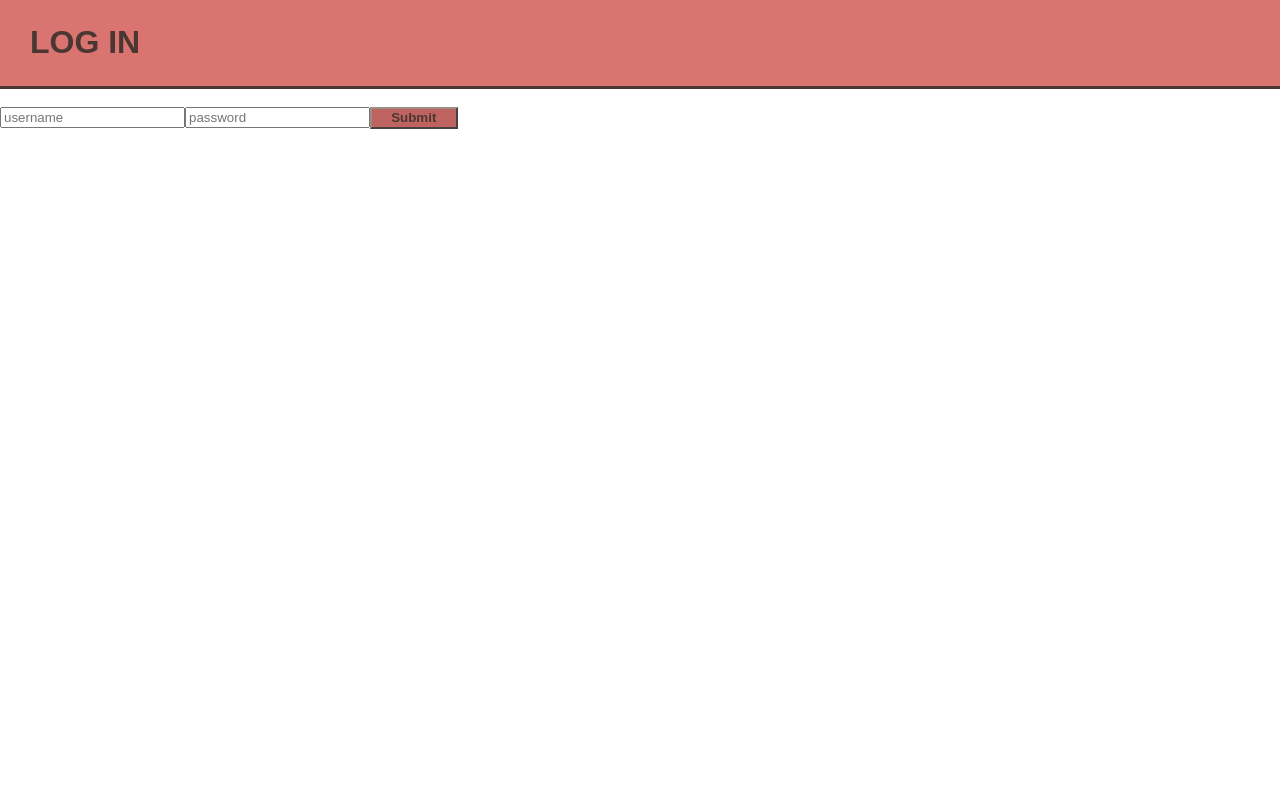
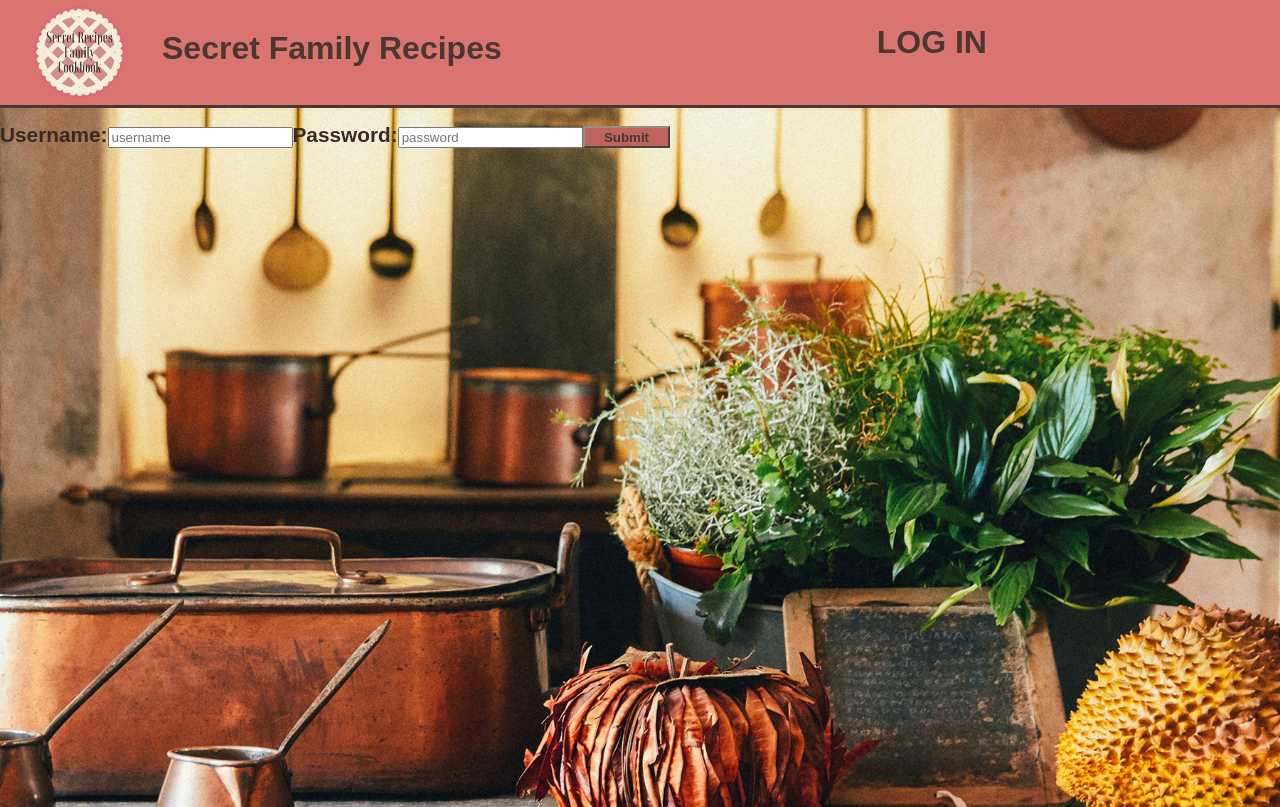
Before and after one commit to Secret-Family-Recipes-Cookbook-3/front-end, a React (Create React App) app in the folder secret-family-recipes/: page / in a window 1280 px wide. Built offline with nearby package versions, Linux system fonts and the light colour scheme; a web font is replaced by a local one.

Commit message:
styling for login page

```diff
--- a/secret-family-recipes/src/components/LoginPage.js
+++ b/secret-family-recipes/src/components/LoginPage.js
@@ -4,6 +4,8 @@ import { useHistory } from 'react-router-dom';
 // import { axiosWithAuth } from '../utils/axiosWithAuth';
 import axios from 'axios';
 import styled from "styled-components";
+import Logo from "../images/logo.png";
+import Loginbg from "../images/loginbg.jpg";
 
 const NavBar2= styled.div `
     background-color: #d97471;
@@ -26,6 +28,33 @@ const SubmitButton = styled.button `
     }
 `;
 
+const LogoImg = styled.img `
+  max-width: 100px;
+  height: auto;
+  margin-right: 2rem;
+`;
+
+const LogoHolder = styled.div `
+  display: flex;
+`;
+
+const Login = styled.h1 `
+    margin-left: 30%;
+`;
+
+const Body = styled.div `
+    background-image: url(${Loginbg});
+    background-repeat: no-repeat;
+    background-attachment: fixed;
+    background-position: center;
+    background-size: cover;
+    padding-bottom: 3rem;
+    width: 100%;
+    min-height: 94.9vh;
+`;
+
+const FormHolder = styled.div
+
 function LoginPage(props) {
   const {handleSubmit, register, errors} = useForm();
   const history = useHistory();
@@ -42,9 +71,20 @@ function LoginPage(props) {
   }
 
   return (
+    <Body>
+      <NavBar2>
+        <LogoHolder>
+          <LogoImg src={Logo} alt="cherry pie logo" />
+          <h2 className="Logo">Secret Family Recipes</h2>
+          <Login className="Logo">LOG IN</Login>
+        </LogoHolder>
+      </NavBar2>
+
       <form onSubmit={handleSubmit(onSubmit)}>
-      <NavBar2><h1 className="Logo">LOG IN</h1></NavBar2>
+
+        <label htmlFor="username">Username:
           <input
+            id="username"
             name="username"
             placeholder='username'
             ref={register({
@@ -55,9 +95,12 @@ function LoginPage(props) {
               }
             })}
           />
+        </label>
         {errors.username && errors.username.message}
 
+        <label htmlFor="password">Password:
           <input
+            id="password"
             name="password"
             type="password"
             placeholder='password'
@@ -69,10 +112,12 @@ function LoginPage(props) {
               }
             })}
           />
+        </label>
         {errors.password && errors.password.message}
 
         <SubmitButton type="submit">Submit</SubmitButton>
       </form>
+    </Body>
   );
 }
 
```
Also changed, not shown: secret-family-recipes/src/images/loginbg.jpg (added), 1 other file (tests, documents, lock files or other folders). Lines whose indentation alone changed are shown as unchanged.
